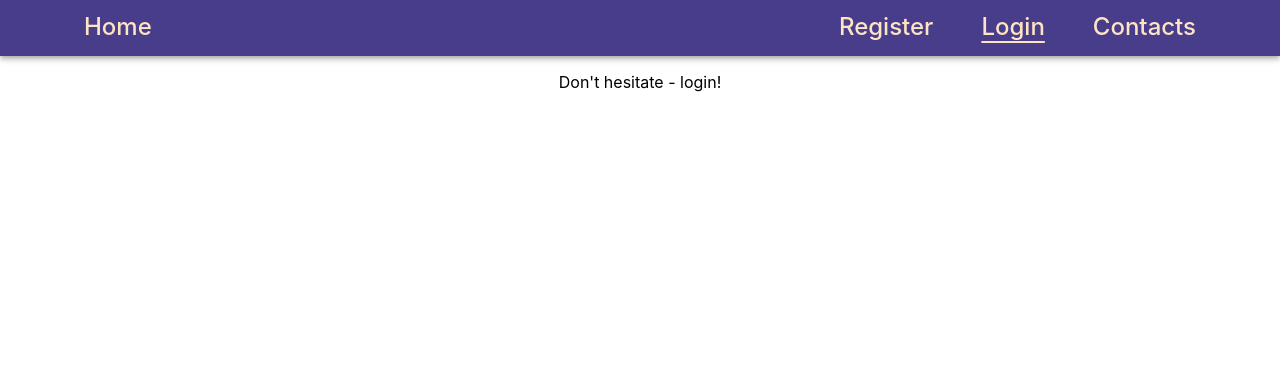
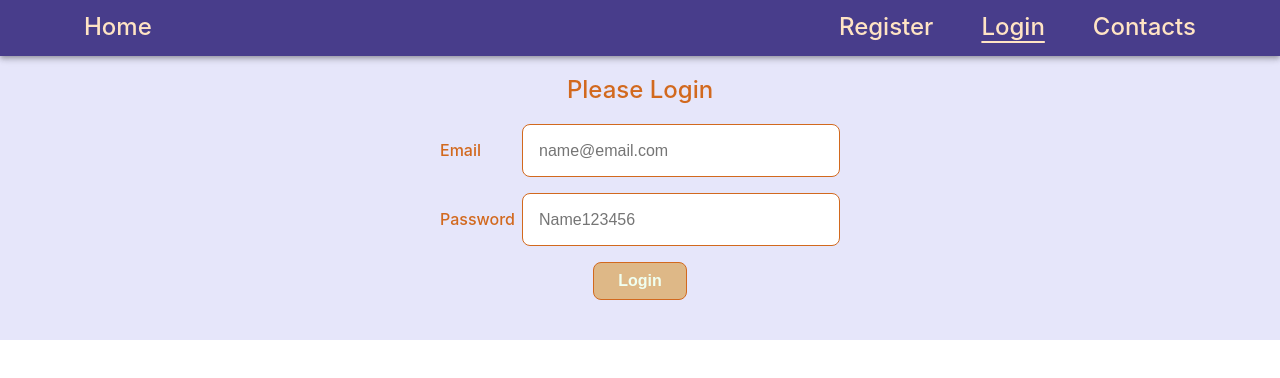
Before and after one commit to AndriiTkac4ov/goit-react-hw-08-phonebook, a React (Create React App) app: page /login in a window 1280 px wide. Shown: the top 378 px of the page. Built offline with nearby package versions, Linux system fonts and the light colour scheme.

Commit message:
create Login Page

```diff
--- a/src/components/App/App.jsx
+++ b/src/components/App/App.jsx
@@ -3,21 +3,21 @@ import { Route, Routes } from 'react-router-dom';
 import { Layout } from '../Layout/Layout';
 
 const Home = lazy(() => import('pages/Home/Home'));
-const Register = lazy(() => import('pages/Register/Register'));
-const Login = lazy(() => import('pages/Login/Login'));
-const Contacts = lazy(() => import('pages/Contacts/Contacts'));
-const NotFound = lazy(() => import('pages/NotFound/NotFound'));
+const RegisterPage = lazy(() => import('pages/Register/Register'));
+const LoginPage = lazy(() => import('pages/Login/Login'));
+const ContactsPage = lazy(() => import('pages/Contacts/Contacts'));
+const NotFoundPage = lazy(() => import('pages/NotFound/NotFound'));
 
 const App = () => {
   return (
     <Routes>
       <Route path='/' element={<Layout />}>
         <Route index element={<Home />} />
-        <Route path='register' element={<Register />} />
-        <Route path='login' element={<Login />} />
-        <Route path='contacts' element={<Contacts />} />
+        <Route path='register' element={<RegisterPage />} />
+        <Route path='login' element={<LoginPage />} />
+        <Route path='contacts' element={<ContactsPage />} />
       </Route>
-      <Route path="*" element={<NotFound />} />
+      <Route path="*" element={<NotFoundPage />} />
     </Routes>
   )
 }
--- a/src/pages/Contacts/Contacts.jsx
+++ b/src/pages/Contacts/Contacts.jsx
@@ -10,7 +10,7 @@ import {
     ContactsTitle,
 } from "./Contacts.styled";
 
-const Contacts = () => {
+const ContactsPage = () => {
     const isLoading = useSelector(selectIsLoading);
 
     return (
@@ -25,4 +25,4 @@ const Contacts = () => {
     )
 }
 
-export default Contacts;
+export default ContactsPage;
--- a/src/pages/Home/Home.jsx
+++ b/src/pages/Home/Home.jsx
@@ -1,6 +1,10 @@
 const Home = () => {
     return (
-        <p style={{textAlign: "center"}}>Wellcome Home!!!</p>
+        <>
+            <p style={{textAlign: "center"}}>Wellcome to Your Phonebook!!!</p>
+            <p style={{textAlign: "center"}}>Don't hesitate - register!</p>
+            <p style={{textAlign: "center"}}>Your contacts wait for you - login!</p>
+        </>
     )
 }
 
--- a/src/pages/Login/Login.jsx
+++ b/src/pages/Login/Login.jsx
@@ -1,7 +1,98 @@
-const Login = () => {
+import { useState } from "react";
+import { useDispatch, useSelector } from "react-redux";
+import { authLoginThunk } from "redux/auth/auth.thunk";
+import { selectAuthStatus } from "redux/auth/auth.selector";
+import { toast } from "react-toastify";
+import Loader from "components/Loader/Loader";
+import {
+    RegisterGroup,
+    RegisterTitle,
+    Form,
+    LabelField,
+    InputField,
+    ButtonAdding,
+} from "./Login.styled";
+
+const initialState = {
+    email: '',
+    password: '',
+}
+
+const LoginPage = () => {
+    // const [isLoading, setIsLoading] = useState(false);
+    const [values, setValues] = useState(initialState);
+    // const [isPassword, setIsPassword] = useState(true);
+
+    const dispatch = useDispatch();
+    const status = useSelector(selectAuthStatus);
+
+    const handleInputChange = (event) => {
+        const { name, value } = event.currentTarget;
+        setValues(prev => ({...prev, [name]: value}))
+    }
+
+    const handleSubmit = async (event) => {
+        event.preventDefault();
+
+    // ======
+        // setIsLoading(true);
+    // ======
+
+        try {
+            const data = await dispatch(authLoginThunk(values)).unwrap();
+            console.log(data);
+            toast.success('Finally! We missed you!');
+        } catch (error) {
+            console.log(error);
+            toast.error('Do not hurry! Something is wrong with your email or password!');
+        }
+
+        setValues(initialState);
+    }
+
     return (
-        <p style={{textAlign: "center"}}>Don't hesitate - login!</p>
+        <RegisterGroup>
+            {status === 'loading' && <Loader />}
+
+            <RegisterTitle>Please Login</RegisterTitle>
+
+            <Form onSubmit={handleSubmit}>
+                <LabelField>
+                    Email
+                    <InputField
+                        type="email"
+                        name="email"
+                        // pattern="\+?\d{1,4}?[-.\s]?\(?\d{1,3}?\)?[-.\s]?\d{1,4}[-.\s]?\d{1,4}[-.\s]?\d{1,9}"
+                        // title="Phone number must be digits and can contain spaces, dashes, parentheses and can start with +"
+                        required
+                        autoComplete="off"
+                        placeholder="name@email.com"
+                        value={values.email}
+                        onChange={handleInputChange}
+                    />
+                </LabelField>
+
+                <LabelField>
+                    Password
+                    <InputField
+                        // type={isPassword ? "password" : "text"}
+                        type="password"
+                        name="password"
+                        // pattern="\+?\d{1,4}?[-.\s]?\(?\d{1,3}?\)?[-.\s]?\d{1,4}[-.\s]?\d{1,4}[-.\s]?\d{1,9}"
+                        // title="Phone number must be digits and can contain spaces, dashes, parentheses and can start with +"
+                        required
+                        autoComplete="off"
+                        placeholder="Name123456"
+                        value={values.password}
+                        onChange={handleInputChange}
+                    />
+                </LabelField>
+
+                {/* <ButtonAdding type="button" onClick={() => setIsPassword(prev => !prev)}>Show Password</ButtonAdding> */}
+                <ButtonAdding type="submit">Login</ButtonAdding>
+            </Form>
+        </RegisterGroup>
     )
 }
 
-export default Login;
+export default LoginPage;
--- /dev/null
+++ b/src/pages/Login/Login.styled.jsx
@@ -0,0 +1,71 @@
+import styled from 'styled-components';
+
+export const RegisterGroup = styled.div`
+    margin: 0;
+    padding: 16px 40px;
+    text-align: center;
+    background: lavender;
+    color: chocolate;
+`;
+
+export const RegisterTitle = styled.h2`
+    margin: 0 0 8px 0;
+    font-size: ${props => props.theme.spacing(3)};
+    font-weight: 500;
+    line-height: 1.5;
+`;
+
+export const Form = styled.form`
+    width: 400px;
+    margin-right: auto;
+    margin-left: auto;
+    margin-bottom: 16px;
+    padding: 8px;
+`;
+
+export const LabelField = styled.label`
+    display: flex;
+    justify-content: space-between;
+    align-items: center;
+    margin-bottom: 16px;
+    font-size: ${props => props.theme.spacing(2)};
+    font-weight: 500;
+    line-height: 1.2;
+`;
+
+export const InputField = styled.input`
+    padding: 16px;
+    font-size: ${props => props.theme.spacing(2)};
+    line-height: 1.2;
+    border: 1px solid chocolate;
+    border-radius: ${props => props.theme.spacing(1)};
+    width: 284px;
+    cursor: pointer;
+`;
+
+export const ButtonAdding = styled.button`
+/* toggle password */
+    /* display: block;
+    margin-left: auto;
+    margin-right: auto;
+    margin-bottom: ${props => props.theme.spacing(2)}; */
+/* toggle password */
+    padding: 8px 24px;
+    font-size: ${props => props.theme.spacing(2)};
+    font-weight: 700;
+    line-height: 1.2;
+    border: 1px solid chocolate;
+    border-radius: ${props => props.theme.spacing(1)};
+    cursor: pointer;
+    background: burlywood;
+    color: honeydew;
+    transition: background-color 0.25s ease-in-out, color 0.25s ease-in-out, border-color 0.25s ease-in-out, transform 250ms cubic-bezier(0.4, 0, 0.2, 1);
+
+    &:hover,
+    &:focus {
+        background: chocolate;
+        color: springgreen;
+        border: 1px solid springgreen;
+        transform: scale(1.1);
+    }
+`;
--- a/src/pages/NotFound/NotFound.jsx
+++ b/src/pages/NotFound/NotFound.jsx
@@ -6,7 +6,7 @@ import {
 } from './NotFound.styled';
 import image from './go-away-from-this-page.gif';
 
-function NotFound() {
+function NotFoundPage() {
     return (
         <NotFoundSection>
             <NotFoundImg src={image} alt="Wrong page in URL adress" />
@@ -16,4 +16,4 @@ function NotFound() {
     )
 }
 
-export default NotFound;
+export default NotFoundPage;
--- /dev/null
+++ b/src/redux/auth/auth.init-state.js
@@ -0,0 +1,4 @@
+export const authInitState = {
+    status: 'idle',
+    data: null,
+}
--- /dev/null
+++ b/src/redux/auth/auth.selector.js
@@ -0,0 +1,2 @@
+export const selectAuthStatus = (state) => state.auth.status;
+// export const selectAuthToken = (state) => state.auth.data.token;
--- /dev/null
+++ b/src/redux/auth/auth.slice.js
@@ -0,0 +1,23 @@
+import { createSlice } from "@reduxjs/toolkit";
+import { authInitState } from "./auth.init-state";
+import { authLoginThunk } from "./auth.thunk";
+
+const authSlice = createSlice({
+    name: 'auth',
+    initialState: authInitState,
+    extraReducers: builder => {
+        builder
+            .addCase(authLoginThunk.pending, state => {
+                state.status = 'loading';
+            })
+            .addCase(authLoginThunk.fulfilled, (state, action) => {
+                state.status = 'fulfilled';
+                state.data = action.payload;
+            })
+            .addCase(authLoginThunk.rejected, state => {
+                state.status = 'rejected';
+            });
+    }
+})
+
+export const authReducer = authSlice.reducer;
--- /dev/null
+++ b/src/redux/auth/auth.thunk.js
@@ -0,0 +1,7 @@
+import axios from "axios";
+import { createAsyncThunk } from "@reduxjs/toolkit";
+
+export const authLoginThunk = createAsyncThunk('login', async (values) => {
+    const { data } = await axios.post('https://connections-api.herokuapp.com/users/login', values);
+    return data;
+})
--- a/src/redux/store.js
+++ b/src/redux/store.js
@@ -1,10 +1,12 @@
 import { configureStore } from "@reduxjs/toolkit";
 import { contactsReducer } from "./contacts/contactsSlice";
 import { filterReducer } from "./filter/filterSlice";
+import { authReducer } from "./auth/auth.slice";
 
 export const store = configureStore({
     reducer: {
         contacts: contactsReducer,
         filter: filterReducer,
+        auth: authReducer,
     },
 });
```
Also changed, not shown: src/pages/Register/Register.jsx (+2 -7 lines).
